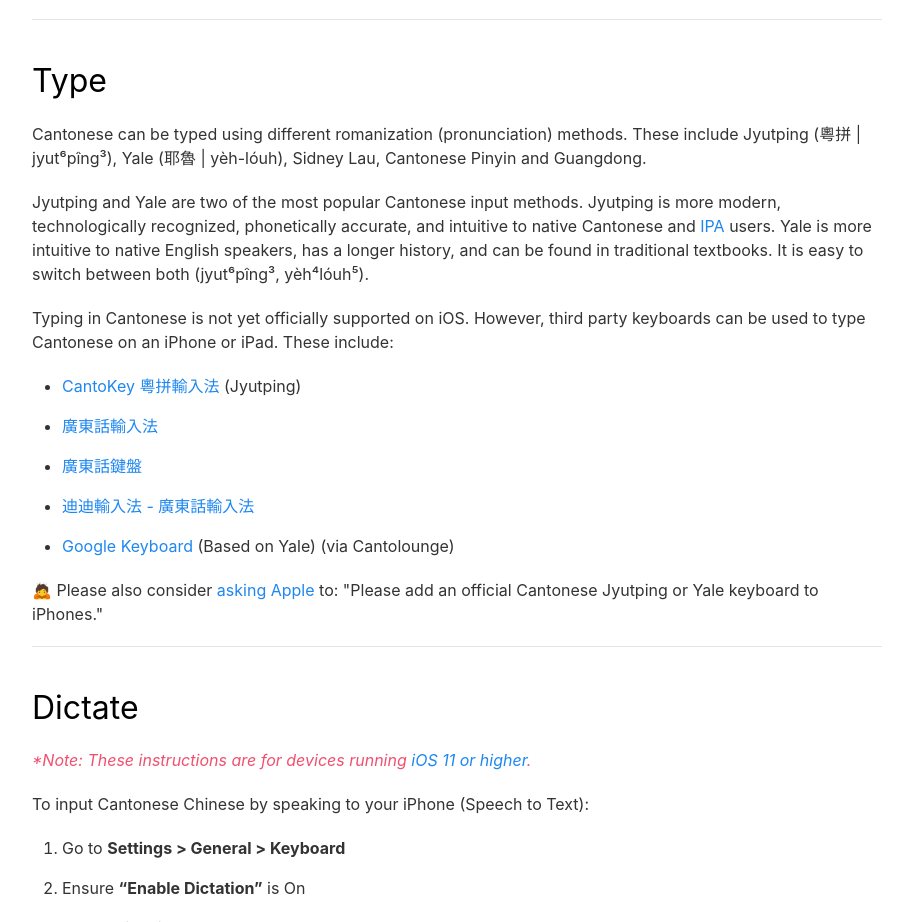
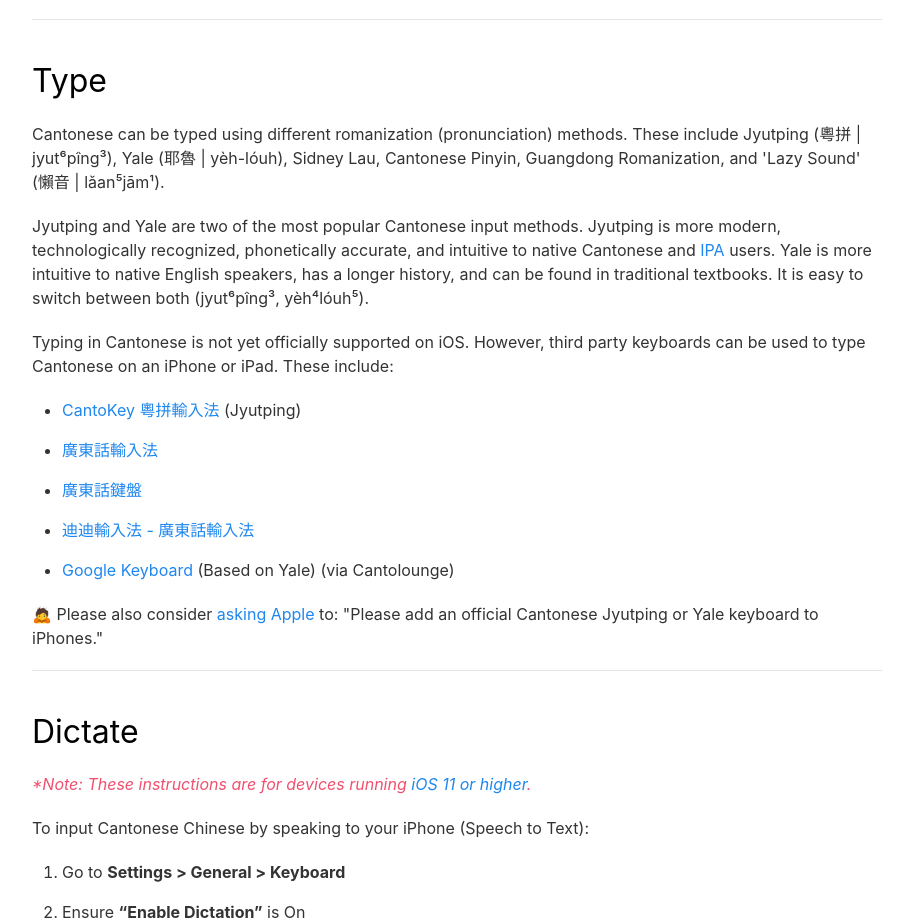
Before and after one commit to hanleyweng/cantonese-tools, a plain HTML site: page ios.html in a window 1280 px wide. Shown: the part 2737-3659 px from the top of the page, without its empty margins (183-1085 px from the left). Drawn offline with Linux system fonts and the light colour scheme.

Commit message:
~ Added Lazy Sound | Lazy Cantonese | Hong Kong Cantonese

```diff
--- a/ios.html
+++ b/ios.html
@@ -66,7 +66,7 @@
 	<hr>
 	<div id="type"></div>
 	<h2>Type</h2>
-	<p>Cantonese can be typed using different romanization (pronunciation) methods. These include Jyutping (粵拼 | jyut⁶pîng³), Yale (耶魯 | yèh-lóuh), Sidney Lau, Cantonese Pinyin and Guangdong.</p>
+	<p>Cantonese can be typed using different romanization (pronunciation) methods. These include Jyutping (粵拼 | jyut⁶pîng³), Yale (耶魯 | yèh-lóuh), Sidney Lau, Cantonese Pinyin, Guangdong Romanization, and 'Lazy Sound' (懶音 | lǎan⁵jām¹).</p>
 	<p>Jyutping and Yale are two of the most popular Cantonese input methods. Jyutping is more modern, technologically recognized, phonetically accurate, and intuitive to native Cantonese and <a href="https://www.britannica.com/topic/International-Phonetic-Alphabet">IPA</a> users. Yale is more intuitive to native English speakers, has a longer history, and can be found in traditional textbooks. It is easy to switch between both (jyut⁶pîng³, yèh⁴lóuh⁵).</p>
 	<p>Typing in Cantonese is not yet officially supported on iOS. However, third party keyboards can be used to type Cantonese on an iPhone or iPad. These include:</p>
 	<ul>
```
